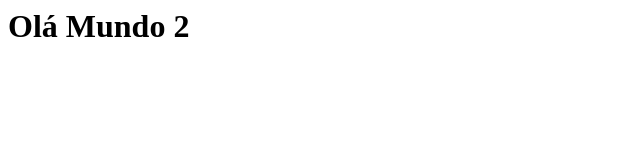
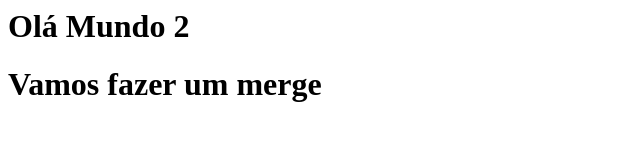
Before and after one commit to JeanJerri/test, a plain HTML site: page index.html in a window 1280 px wide. Shown: the whole page, without its empty margins (0-640 px from the left). Drawn offline with Linux system fonts and the light colour scheme.

Commit message:
quartocommit

```diff
--- a/index.html
+++ b/index.html
@@ -1 +1,3 @@
 <h1>Olá Mundo 2</h1>
+
+<h1>Vamos fazer um merge</h1>
```
